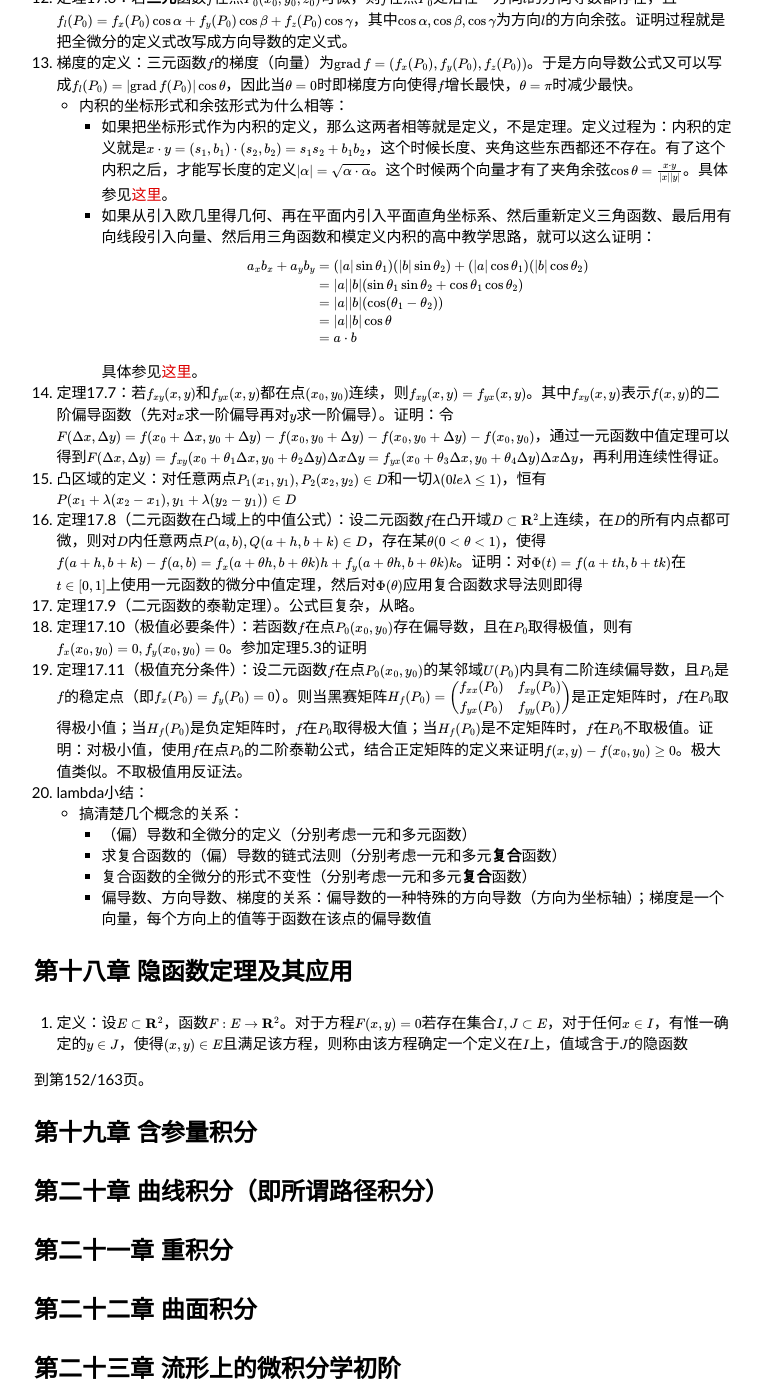
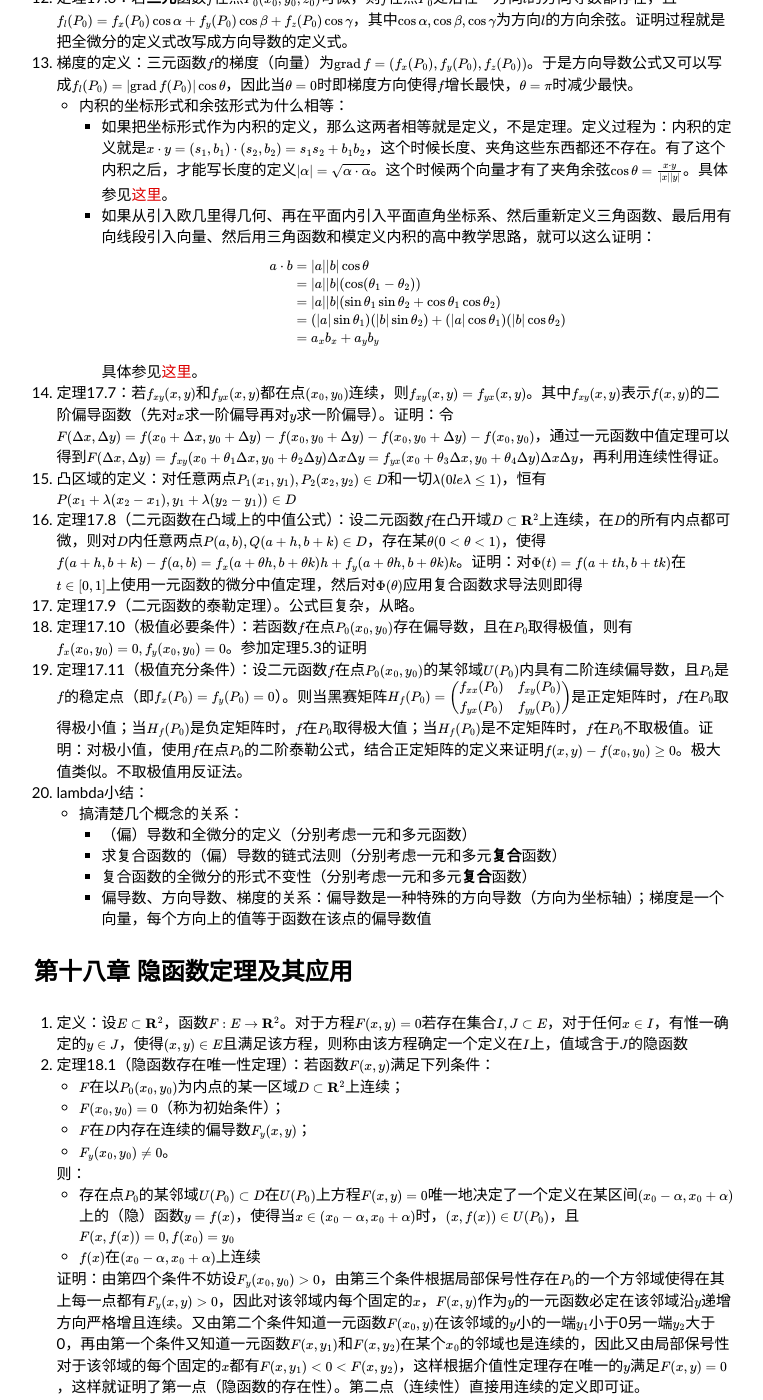
Before and after one commit to lam8da/lam8da.github.io, a Jekyll site: the page built from _posts/2017-10-28-mathematical-analysis-by-east-china-normal-university-notes2.md, in a window 1280 px wide and 1400 px high, scrolled down 6960 px. Shown: the whole window, without its empty margins (256-1019 px from the left). Built offline with Jekyll 4.4.1, drawn with Linux system fonts in a browser that asks for light colours; nearby versions of some CDN libraries; formulas are drawn with MathJax 3; some of the changed text lies outside the part shown.

Commit message:
Add more info for chapter 18

```diff
--- a/_posts/2017-10-28-mathematical-analysis-by-east-china-normal-university-notes2.md
+++ b/_posts/2017-10-28-mathematical-analysis-by-east-china-normal-university-notes2.md
@@ -217,11 +217,11 @@ tags:
 
        $$
        \begin{align}
-       a_x b_x+a_y b_y&=(\vert a\vert\sin\theta_1)(\vert b\vert\sin\theta_2)+(\vert a\vert\cos\theta_1)(\vert b\vert\cos\theta_2)\\
+       a\cdot b&=\vert a\vert\vert b\vert\cos\theta\\
+       &=\vert a\vert\vert b\vert(\cos(\theta_1-\theta_2))\\
        &=\vert a\vert\vert b\vert(\sin\theta_1\sin\theta_2+\cos\theta_1\cos\theta_2)\\
-       &=\vert a\vert\vert b\vert(\cos(\theta_1-\theta_2))\\
-       &=\vert a\vert\vert b\vert\cos\theta\\
-       &=a\cdot b
+       &=(\vert a\vert\sin\theta_1)(\vert b\vert\sin\theta_2)+(\vert a\vert\cos\theta_1)(\vert b\vert\cos\theta_2)\\
+       &=a_x b_x+a_y b_y
        \end{align}
        $$
 
@@ -237,12 +237,26 @@ tags:
      - （偏）导数和全微分的定义（分别考虑一元和多元函数）
      - 求复合函数的（偏）导数的链式法则（分别考虑一元和多元**复合**函数）
      - 复合函数的全微分的形式不变性（分别考虑一元和多元**复合**函数）
-     - 偏导数、方向导数、梯度的关系：偏导数的一种特殊的方向导数（方向为坐标轴）；梯度是一个向量，每个方向上的值等于函数在该点的偏导数值
+     - 偏导数、方向导数、梯度的关系：偏导数是一种特殊的方向导数（方向为坐标轴）；梯度是一个向量，每个方向上的值等于函数在该点的偏导数值
 
 
 # 第十八章 隐函数定理及其应用
 
 1. 定义：设$$E\subset\mathbf{R}^2$$，函数$$F:E\to\mathbf{R}^2$$。对于方程$$F(x,y)=0$$若存在集合$$I,J\subset E$$，对于任何$$x\in I$$，有惟一确定的$$y\in J$$，使得$$(x,y)\in E$$且满足该方程，则称由该方程确定一个定义在$$I$$上，值域含于$$J$$的隐函数
+1. 定理18.1（隐函数存在唯一性定理）：若函数$$F(x,y)$$满足下列条件：
+   - $$F$$在以$$P_0(x_0,y_0)$$为内点的某一区域$$D\subset\mathbf{R}^2$$上连续；
+   - $$F(x_0,y_0)=0$$（称为初始条件）；
+   - $$F$$在$$D$$内存在连续的偏导数$$F_y(x,y)$$；
+   - $$F_y(x_0,y_0)\ne0$$。
+
+   则：
+
+   - 存在点$$P_0$$的某邻域$$U(P_0)\subset D$$在$$U(P_0)$$上方程$$F(x,y)=0$$唯一地决定了一个定义在某区间$$(x_0-\alpha,x_0+\alpha)$$上的（隐）函数$$y=f(x)$$，使得当$$x\in(x_0-\alpha,x_0+\alpha)$$时，$$(x,f(x))\in U(P_0)$$，且$$F(x,f(x))=0,f(x_0)=y_0$$
+   - $$f(x)$$在$$(x_0-\alpha,x_0+\alpha)$$上连续
+
+   证明：由第四个条件不妨设$$F_y(x_0,y_0)\gt0$$，由第三个条件根据局部保号性存在$$P_0$$的一个方邻域使得在其上每一点都有$$F_y(x,y)\gt0$$，因此对该邻域内每个固定的$$x$$，$$F(x,y)$$作为$$y$$的一元函数必定在该邻域沿$$y$$递增方向严格增且连续。又由第二个条件知道一元函数$$F(x_0,y)$$在该邻域的$$y$$小的一端$$y_1$$小于0另一端$$y_2$$大于0，再由第一个条件又知道一元函数$$F(x,y_1)$$和$$F(x,y_2)$$在某个$$x_0$$的邻域也是连续的，因此又由局部保号性对于该邻域的每个固定的$$x$$都有$$F(x,y_1)\lt0\lt F(x,y_2)$$，这样根据介值性定理存在唯一的$$y$$满足$$F(x,y)=0$$，这样就证明了第一点（隐函数的存在性）。第二点（连续性）直接用连续的定义即可证。
+1. 定理18.2（隐函数可微性定理）：满足定理18.1的四个条件的$$F(x,y)$$如果在$$D$$上还存在连续的偏导数$$F_x(x,y)$$，则由$$F(x,y)=0$$确定的隐函数在其定义域上有连续导函数$$f'(x)=-\frac{F_x(x,y)}{F_y(x,y)}$$。证明：由$$F(x,y)=0,F(x+\Delta x,y+\Delta y)=0$$，再由$$F_x,F_y$$的连续性（因此可以）应用二元函数中值定理，得$$0=F_x(x+\theta\Delta x,y+\theta\Delta y)\Delta x+F_y(x+\theta\Delta x,y+\theta\Delta y)\Delta y$$，移项并取极限即得所求证结果。
+1.
 
 到第152/163页。
 
```
